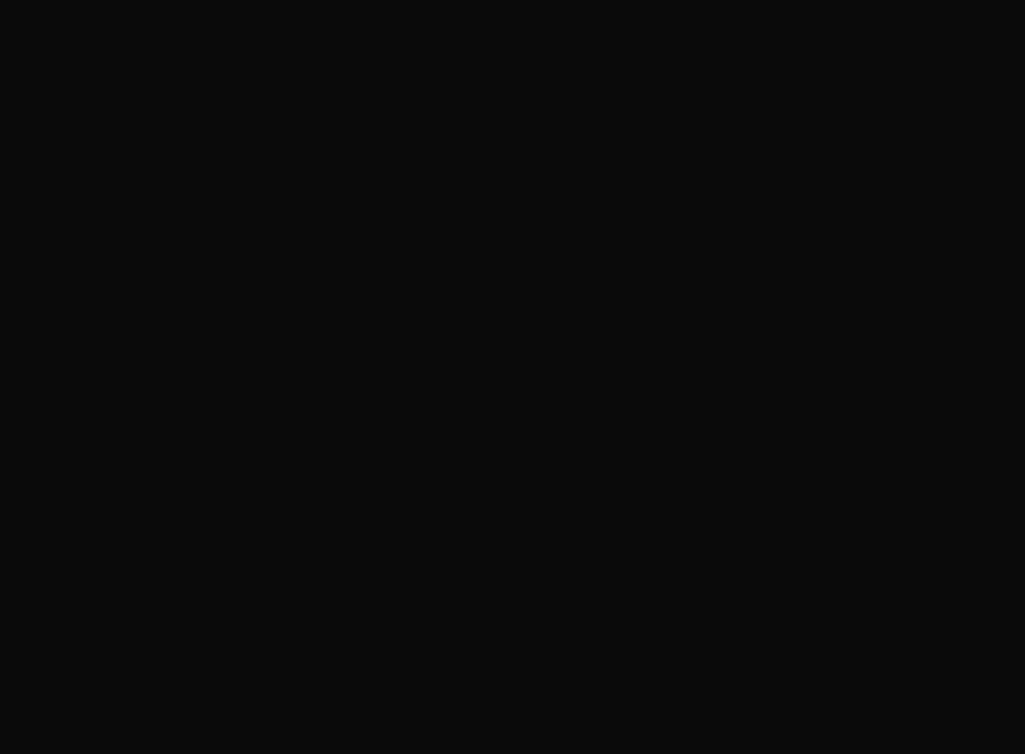
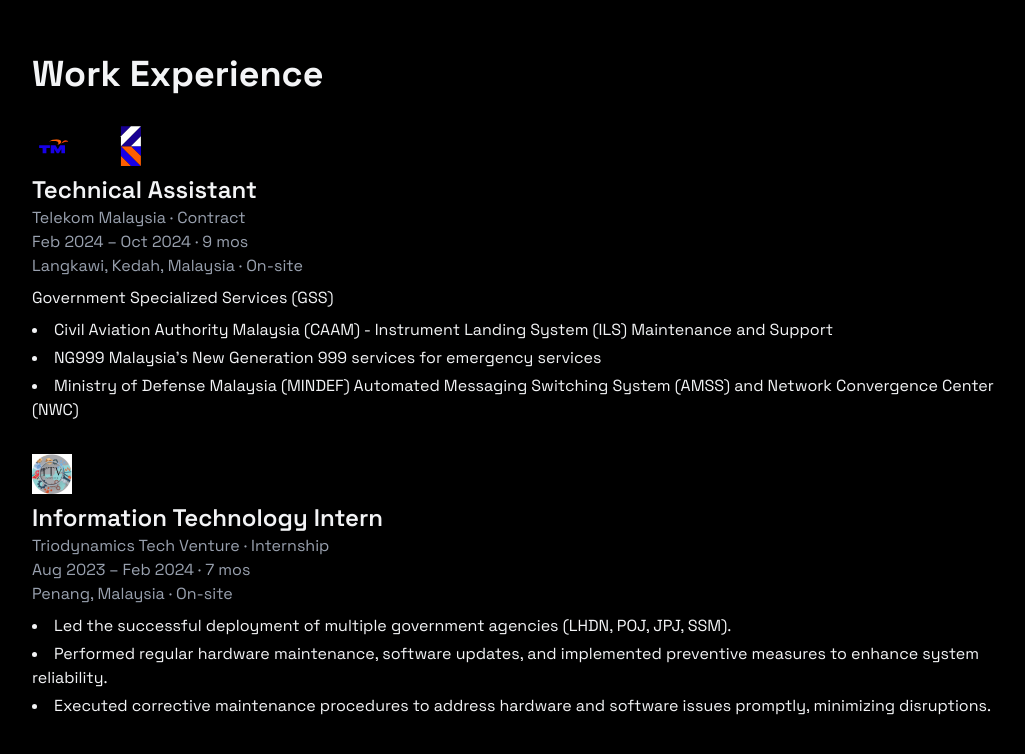
Before and after one commit to Apitpr0/Apitpr0.github.io, a React (Vite) app: page / in a window 1280 px wide. Shown: the part 4122-4876 px from the top of the page, without its empty margins (112-1137 px from the left). Before the commit the page ends 4112 px from the top, so only its background shows below. Built offline with nearby package versions, Linux system fonts and the light colour scheme.

Commit message:
feat: add work experience

```diff
--- a/src/App.jsx
+++ b/src/App.jsx
@@ -8,6 +8,7 @@
 import { About } from "./components/sections/About";
 import { Projects } from "./components/sections/Projects";
 import { Contact } from "./components/sections/Contact";
+import { WorkExperience } from "./components/sections/WorkExperience";
 function App() {
   const [isLoaded, setIsLoaded] = useState(false);
   const [menuOpen, setMenuOpen] = useState(false);
@@ -21,6 +22,7 @@
         <About />
         <Projects />
         <Contact />
+        <WorkExperience />
       </div>
     </>
   );
--- /dev/null
+++ b/src/components/sections/WorkExperience.jsx
@@ -0,0 +1,64 @@
+import React from "react";
+import TM from "../../assets/tm.svg";
+import Intern from "../../assets/intern.jpg";
+
+export const WorkExperience = () => {
+  return (
+    <section
+      id="workexp"
+      className="min-h-screen py-16 px-4 max-w-5xl mx-auto scroll-mt-20"
+    >
+      <h2 className="text-4xl font-bold mb-8">Work Experience</h2>
+      <div className="space-y-8">
+        <div>
+          <img src={TM} alt="Telekom Malaysia logo" className="h-10 mb-2" />
+          <h3 className="text-2xl font-semibold">Technical Assistant</h3>
+          <p className="text-gray-400">Telekom Malaysia · Contract</p>
+          <p className="text-gray-400">Feb 2024 – Oct 2024 · 9 mos</p>
+          <p className="text-gray-400">Langkawi, Kedah, Malaysia · On-site</p>
+          <p className="mt-2">Government Specialized Services (GSS)</p>
+          <ul className="list-disc list-inside mt-2 space-y-1">
+            <li>
+              Civil Aviation Authority Malaysia (CAAM) - Instrument Landing
+              System (ILS) Maintenance and Support
+            </li>
+            <li>
+              NG999 Malaysia's New Generation 999 services for emergency
+              services
+            </li>
+            <li>
+              Ministry of Defense Malaysia (MINDEF) Automated Messaging
+              Switching System (AMSS) and Network Convergence Center (NWC)
+            </li>
+          </ul>
+        </div>
+        <div>
+          <img src={Intern} alt="Internship logo" className="h-10 mb-2" />
+
+          <h3 className="text-2xl font-semibold">
+            Information Technology Intern
+          </h3>
+          <p className="text-gray-400">
+            Triodynamics Tech Venture · Internship
+          </p>
+          <p className="text-gray-400">Aug 2023 – Feb 2024 · 7 mos</p>
+          <p className="text-gray-400">Penang, Malaysia · On-site</p>
+          <ul className="list-disc list-inside mt-2 space-y-1">
+            <li>
+              Led the successful deployment of multiple government agencies
+              (LHDN, POJ, JPJ, SSM).
+            </li>
+            <li>
+              Performed regular hardware maintenance, software updates, and
+              implemented preventive measures to enhance system reliability.
+            </li>
+            <li>
+              Executed corrective maintenance procedures to address hardware and
+              software issues promptly, minimizing disruptions.
+            </li>
+          </ul>
+        </div>
+      </div>
+    </section>
+  );
+};
```
Also changed, not shown: src/assets/intern.jpg (added), src/assets/tm.svg (added).
